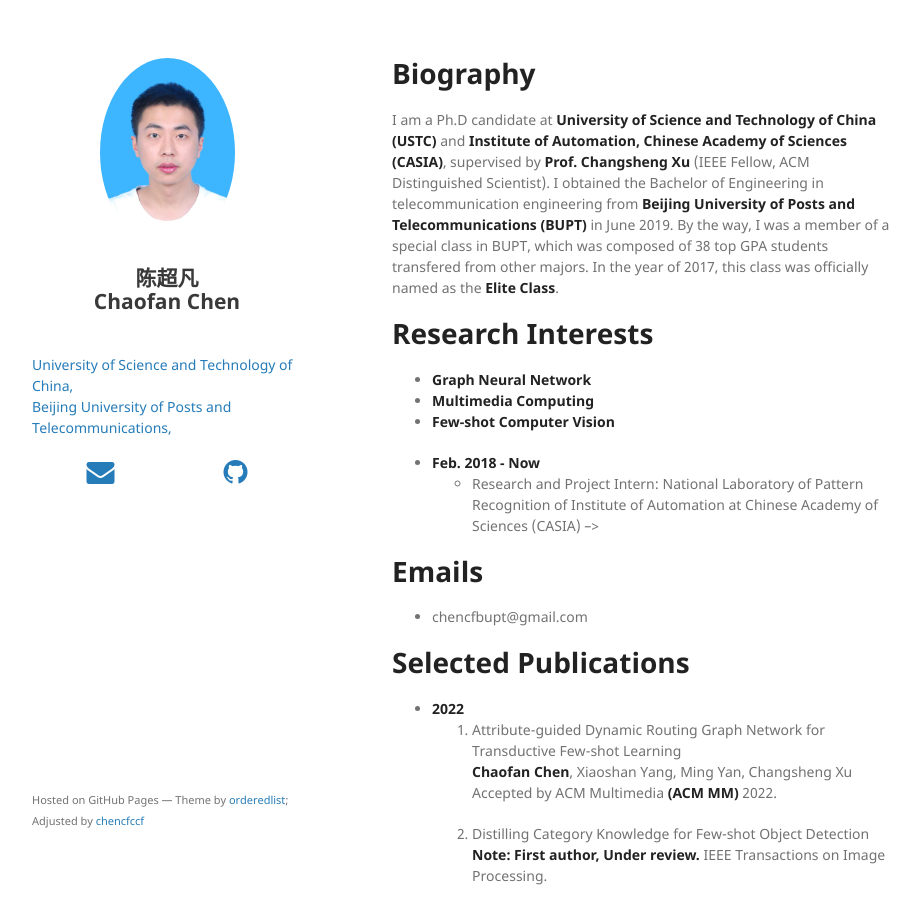
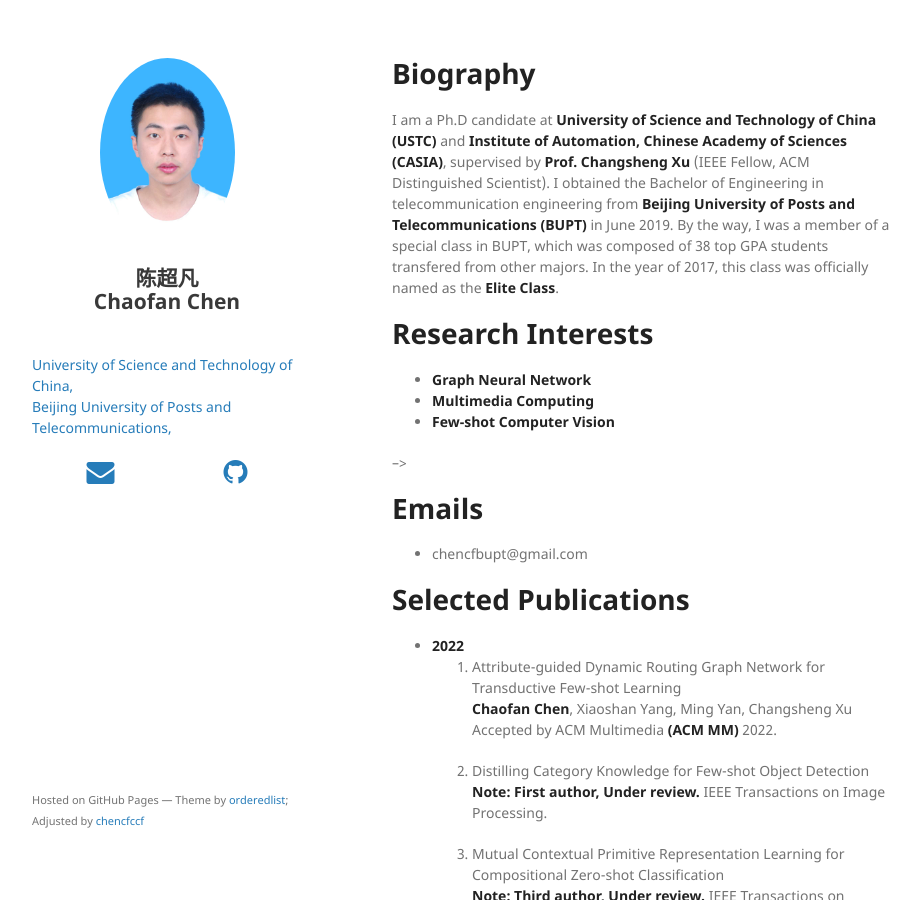
Before and after one commit to chencfccf/chencfccf.github.io, a Jekyll site: the page built from index.md, in a window 1280 px wide and 900 px high. Shown: the whole window, without its empty margins (178-1098 px from the left). Built offline with Jekyll 4.4.1, drawn with Linux system fonts in a browser that asks for light colours; nearby versions of some CDN libraries; our own code applies the rules of GitHub Pages for plain Markdown files.

Commit message:
Update index.md

```diff
--- a/index.md
+++ b/index.md
@@ -28,8 +28,8 @@ I am a Ph.D candidate at **University of Science and Technology of China (USTC)*
   * Pilot Student, Data Science Center of Beijing University of Posts and Telecommunications (BUPT)
 <!-- * **Oct. 2017 - Jan. 2018.**   -->
 <!--   * Research Assistant: Computing Institute of Peking University -->
-* **Feb. 2018 - Now**
-  * Research and Project Intern: National Laboratory of Pattern Recognition of Institute of Automation at Chinese Academy of Sciences (CASIA) -->
+<!-- * **Feb. 2018 - Now**
+  * Research and Project Intern: National Laboratory of Pattern Recognition of Institute of Automation at Chinese Academy of Sciences (CASIA) --> -->
 
 # Emails
 * chencfbupt@gmail.com
```
